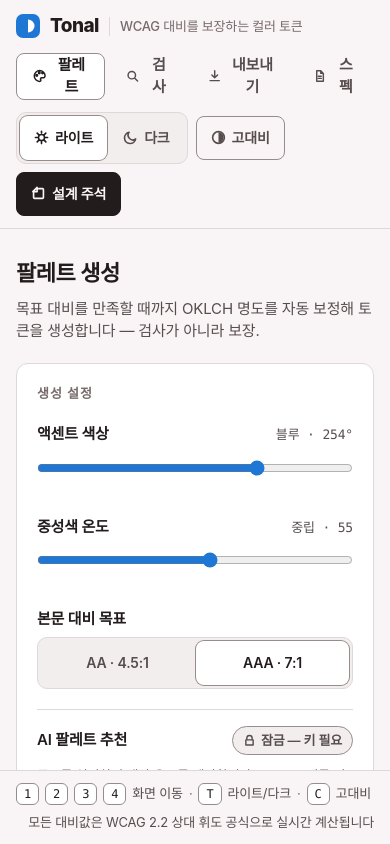
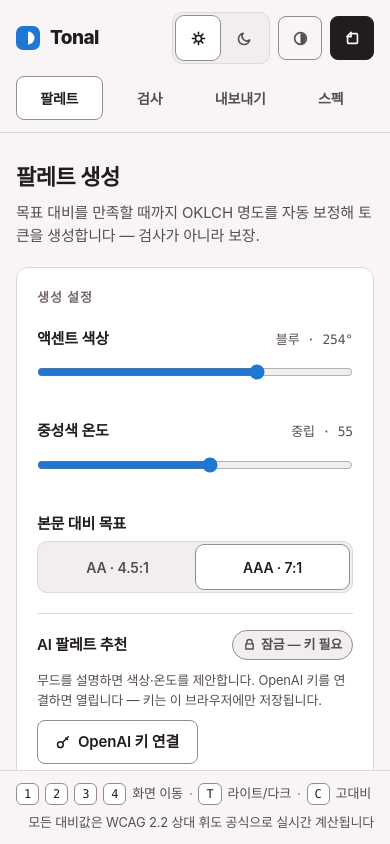
Before and after one commit to Junghoon-P/tonal-studio, a Next.js app: page / in a window 390 px wide. Built offline with nearby package versions, Linux system fonts and the light colour scheme; a web font is replaced by a local one.

Commit message:
feat: 모바일 헤더 대응 — 전폭 4등분 탭 내비, 테마 컨트롤 아이콘화(sr-only 라벨 유지), 태그라인 md 이상 표시

```diff
--- a/src/components/Header.tsx
+++ b/src/components/Header.tsx
@@ -31,9 +31,10 @@
   spec: ICON_NAV_SPEC,
 };
 
+// 모바일에선 4등분 탭(가운데 정렬), 데스크톱에선 기존 인라인 버튼
 const navClass = (on: boolean): string =>
   cx(
-    'inline-flex items-center gap-2 min-h-11 px-4 rounded-lg border text-[0.9375rem] font-semibold cursor-pointer transition-colors active:scale-[0.985]',
+    'inline-flex flex-1 items-center justify-center gap-2 min-h-11 px-2 rounded-lg border text-[0.875rem] font-semibold cursor-pointer transition-colors active:scale-[0.985] lg:flex-none lg:justify-start lg:px-4 lg:text-[0.9375rem]',
     on
       ? 'bg-sf border-bds text-tx'
       : 'border-transparent bg-transparent text-tx2 hover:text-tx',
@@ -41,7 +42,7 @@
 
 const tglClass = (on: boolean): string =>
   cx(
-    'inline-flex items-center gap-1.5 min-h-11 px-3.5 rounded-lg border text-[0.875rem] font-semibold cursor-pointer transition-colors active:scale-[0.985]',
+    'inline-flex min-w-11 items-center justify-center gap-1.5 min-h-11 px-3 sm:px-3.5 rounded-lg border text-[0.875rem] font-semibold cursor-pointer transition-colors active:scale-[0.985]',
     on ? 'bg-tx text-bg border-tx' : 'border-bds bg-transparent text-tx2',
   );
 
@@ -90,11 +91,14 @@
           — WCAG 대비를 계산으로 보장하는 컬러 토큰 스튜디오
         </span>
       </h1>
-      <span className="border-l border-cbd pl-2.5 text-[0.8125rem] font-medium text-tx3">
+      <span className="hidden border-l border-cbd pl-2.5 text-[0.8125rem] font-medium text-tx3 md:block">
         WCAG 대비를 보장하는 컬러 토큰
       </span>
     </div>
-    <nav aria-label="주 화면" className="flex gap-1">
+    <nav
+      aria-label="주 화면"
+      className="order-last flex w-full gap-1 lg:order-none lg:w-auto"
+    >
       {(Object.keys(VIEW_LABEL) as ViewId[]).map((id) => (
         <button
           key={id}
@@ -103,6 +107,7 @@
           onClick={(): void => onView(id)}
           className={navClass(view === id)}
         >
+          {/* 초소형 화면에선 라벨이 잘리지 않도록 아이콘을 숨긴다 */}
           <svg
             width={16}
             height={16}
@@ -113,6 +118,7 @@
             strokeLinecap="round"
             strokeLinejoin="round"
             aria-hidden="true"
+            className="hidden min-[480px]:block"
           >
             <path d={NAV_ICON[id]} />
           </svg>
@@ -126,19 +132,19 @@
           type="button"
           aria-pressed={!dark}
           onClick={(): void => onDark(false)}
-          className={segClass(!dark)}
+          className={cx(segClass(!dark), 'min-w-11 justify-center')}
         >
           <SmallIcon d={`M8 4.75a3.25 3.25 0 1 0 0 6.5 3.25 3.25 0 0 0 0-6.5z${ICON_SUN}`} />
-          라이트
+          <span className="sr-only sm:not-sr-only">라이트</span>
         </button>
         <button
           type="button"
           aria-pressed={dark}
           onClick={(): void => onDark(true)}
-          className={segClass(dark)}
+          className={cx(segClass(dark), 'min-w-11 justify-center')}
         >
           <SmallIcon d={ICON_MOON} />
-          다크
+          <span className="sr-only sm:not-sr-only">다크</span>
         </button>
       </div>
       <button
@@ -158,7 +164,7 @@
           />
           <path d="M8 2.5a5.5 5.5 0 0 1 0 11z" fill="currentColor" />
         </svg>
-        고대비
+        <span className="sr-only sm:not-sr-only">고대비</span>
       </button>
       <button
         type="button"
@@ -167,7 +173,7 @@
         className={tglClass(notes)}
       >
         <SmallIcon d={ICON_NOTES} />
-        설계 주석
+        <span className="sr-only sm:not-sr-only">설계 주석</span>
       </button>
     </div>
   </header>
```
